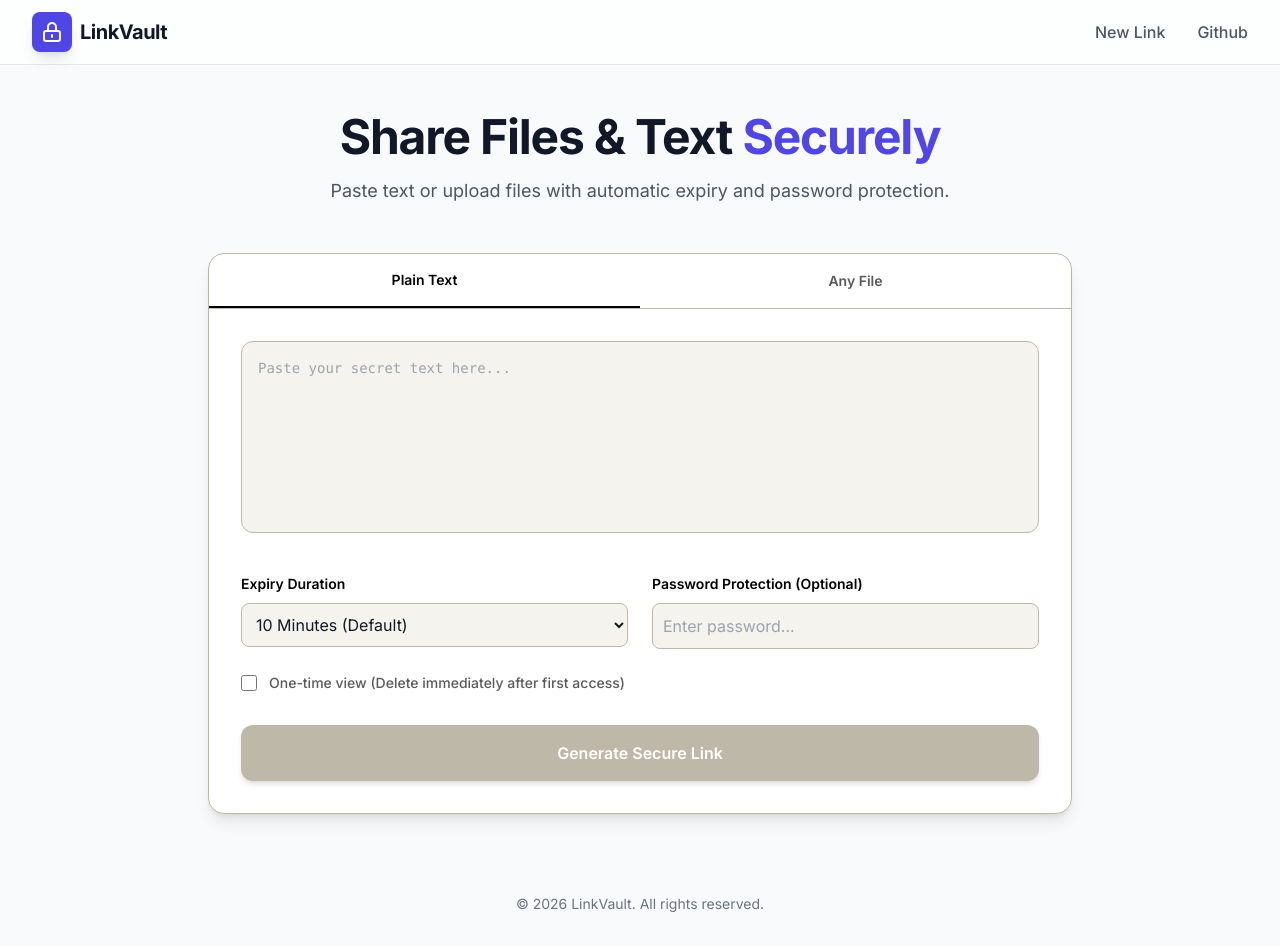
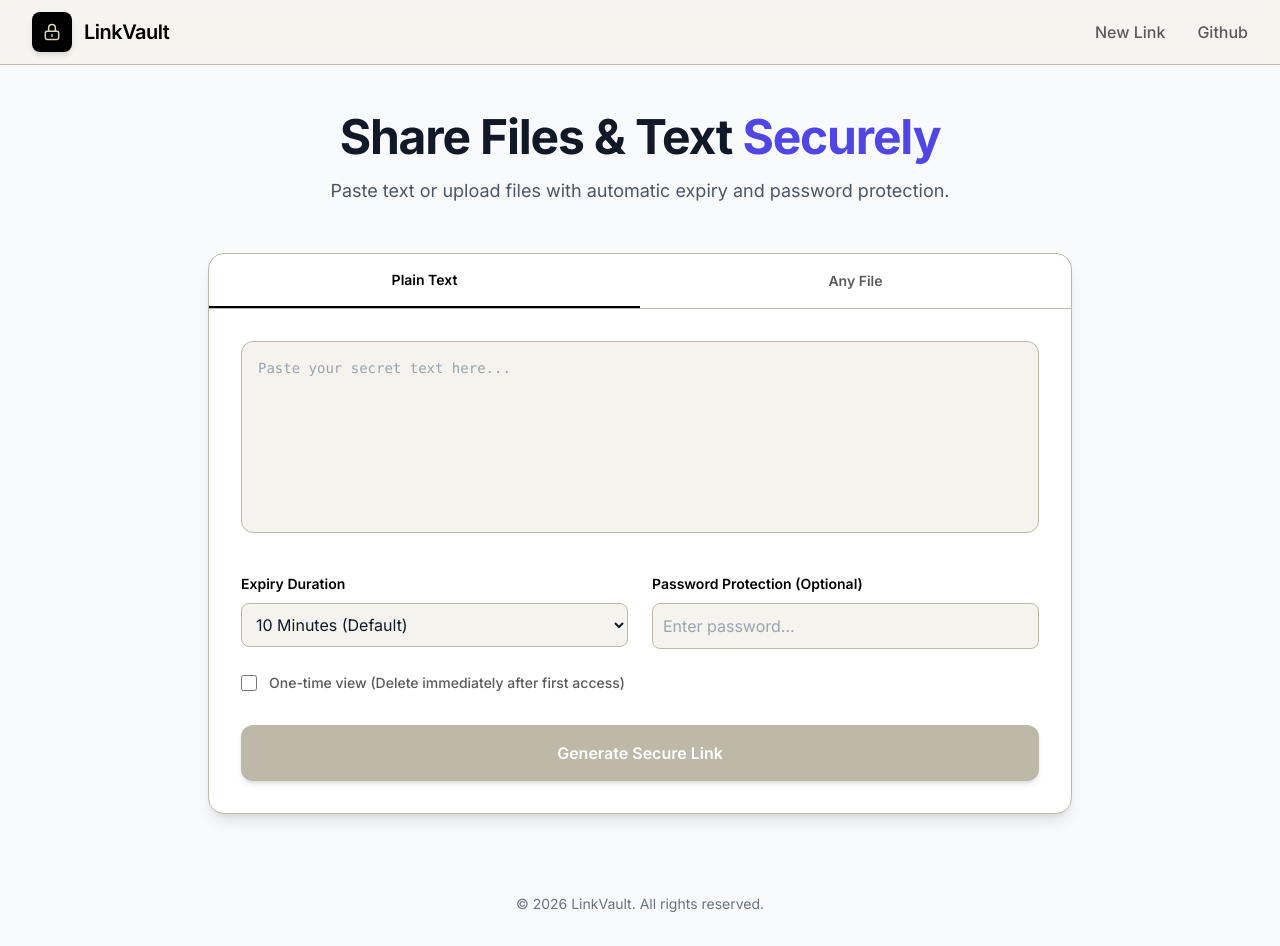
Before and after one commit to jainharsh524/linkVault, a React (Vite) app in the folder client/: page / in a window 1280 px wide. Built offline with nearby package versions, Linux system fonts and the light colour scheme.

Commit message:
Redesign header to match updated color palette

```diff
--- a/client/src/components/Header.tsx
+++ b/client/src/components/Header.tsx
@@ -1,28 +1,60 @@
-
 import React from 'react';
 
 export const Header: React.FC = () => {
   return (
-    <header className="sticky top-0 z-50 glass border-b border-gray-200">
+    <header className="sticky top-0 z-50 glass border-b border-[#BEB8A8] bg-[#F5F3ED]/80 backdrop-blur-md">
       <div className="max-w-7xl mx-auto px-4 sm:px-6 lg:px-8">
         <div className="flex justify-between items-center h-16">
+
+          {/* Logo Section */}
           <div className="flex items-center gap-2">
-            <a href="#/" className="flex items-center gap-2 group">
-              <div className="w-10 h-10 bg-indigo-600 rounded-lg flex items-center justify-center shadow-lg group-hover:bg-indigo-700 transition-colors">
-                <svg className="w-6 h-6 text-white" fill="none" stroke="currentColor" viewBox="0 0 24 24">
-                  <path strokeLinecap="round" strokeLinejoin="round" strokeWidth="2" d="M12 15v2m-6 4h12a2 2 0 002-2v-6a2 2 0 00-2-2H6a2 2 0 00-2 2v6a2 2 0 002 2zm10-10V7a4 4 0 00-8 0v4h8z" />
+            <a href="http://localhost:3000/" className="flex items-center gap-3 group">
+
+              <div className="w-10 h-10 bg-[#000000] rounded-lg flex items-center justify-center shadow-md transition-colors group-hover:bg-[#5A5A5A]">
+                <svg
+                  className="w-5 h-5 text-[#DDD4BC]"
+                  fill="none"
+                  stroke="currentColor"
+                  viewBox="0 0 24 24"
+                >
+                  <path
+                    strokeLinecap="round"
+                    strokeLinejoin="round"
+                    strokeWidth="1.8"
+                    d="M12 15v2m-6 4h12a2 2 0 002-2v-6a2 2 0 00-2-2H6a2 2 0 00-2 2v6a2 2 0 002 2zm10-10V7a4 4 0 00-8 0v4h8z"
+                  />
                 </svg>
               </div>
-              <span className="text-xl font-bold tracking-tight text-gray-900">LinkVault</span>
+
+              <span className="text-xl font-semibold tracking-tight text-[#000000]">
+                LinkVault
+              </span>
             </a>
           </div>
+
+          {/* Navigation */}
           <nav className="hidden md:flex items-center space-x-8">
-            <a href="/#" className="text-gray-600 hover:text-indigo-600 font-medium transition-colors">New Link</a>
-            <a href="https://github.com" target="_blank" rel="noopener noreferrer" className="text-gray-600 hover:text-indigo-600 font-medium transition-colors">Github</a>
+            <a
+              href="http://localhost:3000/"
+              className="text-[#5A5A5A] hover:text-[#000000] font-medium transition-colors"
+            >
+              New Link
+            </a>
+
+            <a
+              href="https://github.com/jainharsh524/linkVault/tree/main"
+              target="_blank"
+              rel="noopener noreferrer"
+              className="text-[#5A5A5A] hover:text-[#000000] font-medium transition-colors"
+            >
+              Github
+            </a>
           </nav>
+
         </div>
       </div>
     </header>
   );
 };
+
 export default Header;
```
